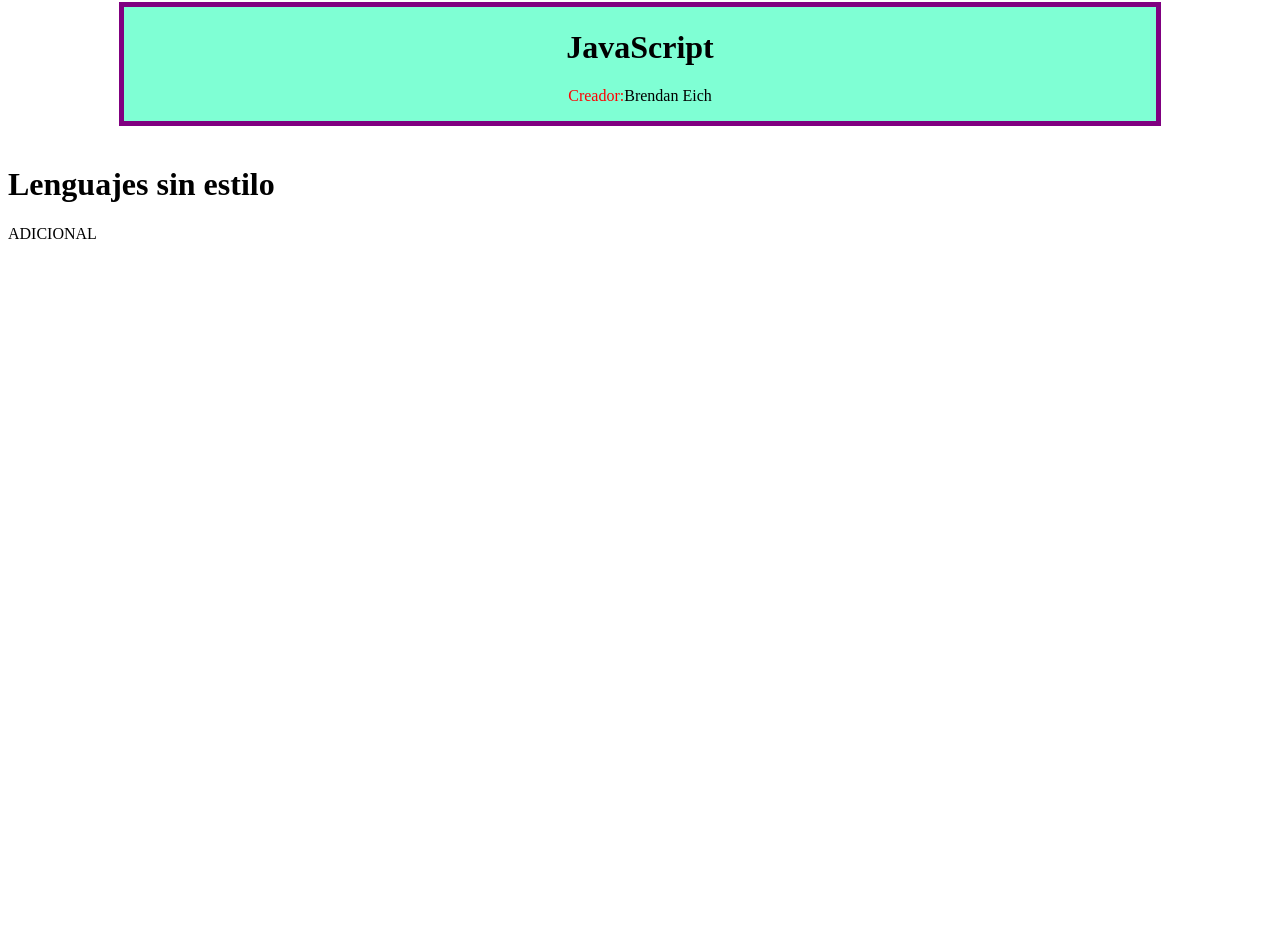
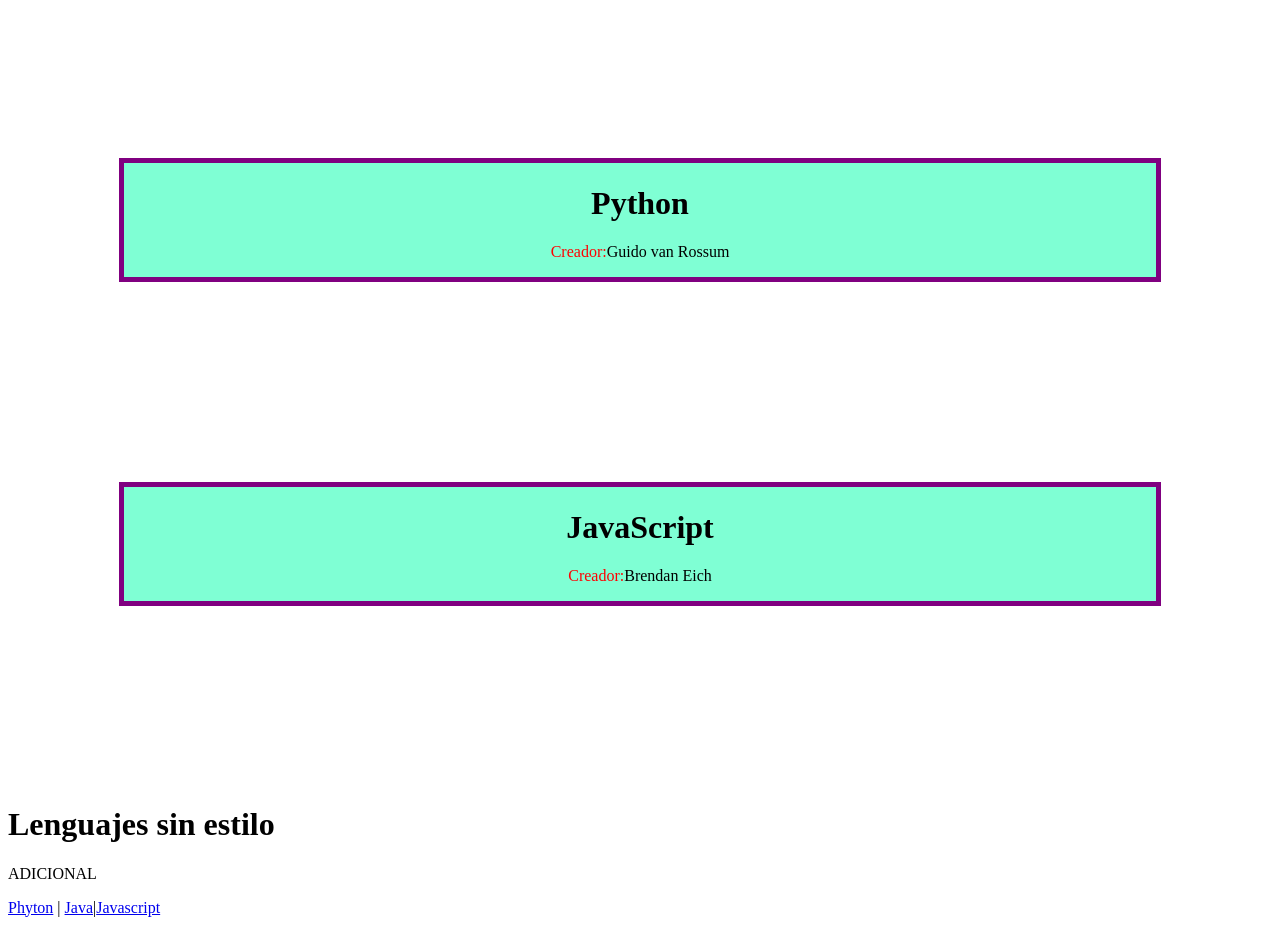
Before and after one commit to CristianBonifacio/PRACTICA, a plain HTML site: page PRUEBA/index.html in a window 1280 px wide. Shown: the part 424-1349 px from the top of the page. Before the commit the page ends 800 px from the top, so only its background shows below. Drawn offline with Linux system fonts and the light colour scheme.

Commit message:
version .0.1. Commit donde estan los atributos,marcadores y clases

```diff
--- a/PRUEBA/index.html
+++ b/PRUEBA/index.html
@@ -11,15 +11,15 @@
 <h1 class="titulocentral" >Lenguajes de programacion</h1>
 
 <div class="bloques">
-  <h1>Java</h1>
+  <h1 id="Java">Java</h1>
   <p><span class="spantitle">Creador:</span>James Gosling</p>
 </div>
 <div class="bloques">
-  <h1>Python</h1>
+  <h1 id="Python">Python</h1>
   <p><span class="spantitle">Creador:</span>Guido van Rossum</p>
 </div>
 <div class="bloques">
-  <h1>JavaScript</h1>
+  <h1 id="JavaScript">JavaScript</h1>
   <p><span class="spantitle">Creador:</span>Brendan Eich</p>
 </div>
 <div>
@@ -27,5 +27,6 @@
   <p>ADICIONAL</p>
 </div>
 
+<a href="#Python">Phyton</a> | <a href="#Java">Java</a>|<a href="#Javascript">Javascript</a>
 </body>
 </html>
--- a/PRUEBA/styles.css
+++ b/PRUEBA/styles.css
@@ -7,7 +7,7 @@
     background: aquamarine;
     border: 5px solid purple;
 
-    margin: 40px 111px;
+    margin: 200px 111px;
 }
 .titulocentral{
     text-align: center;
```
